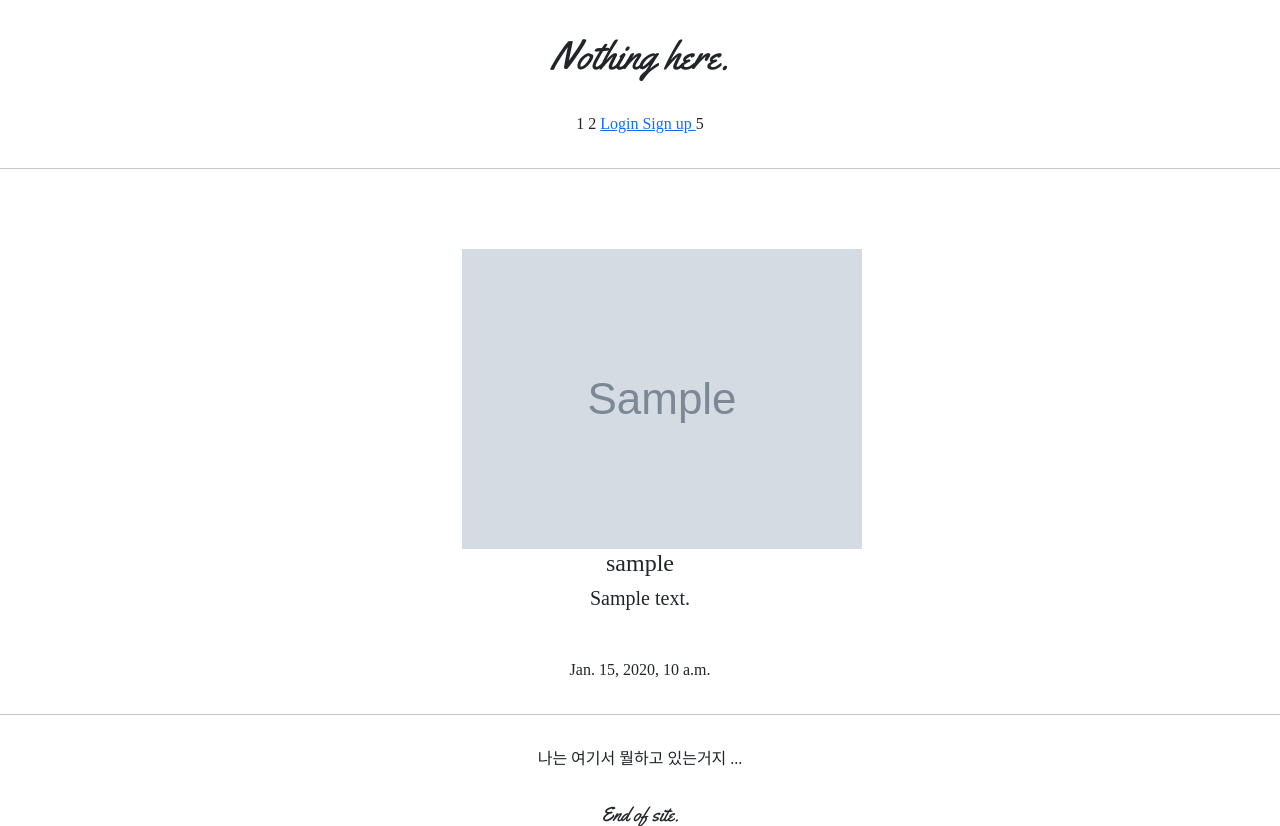
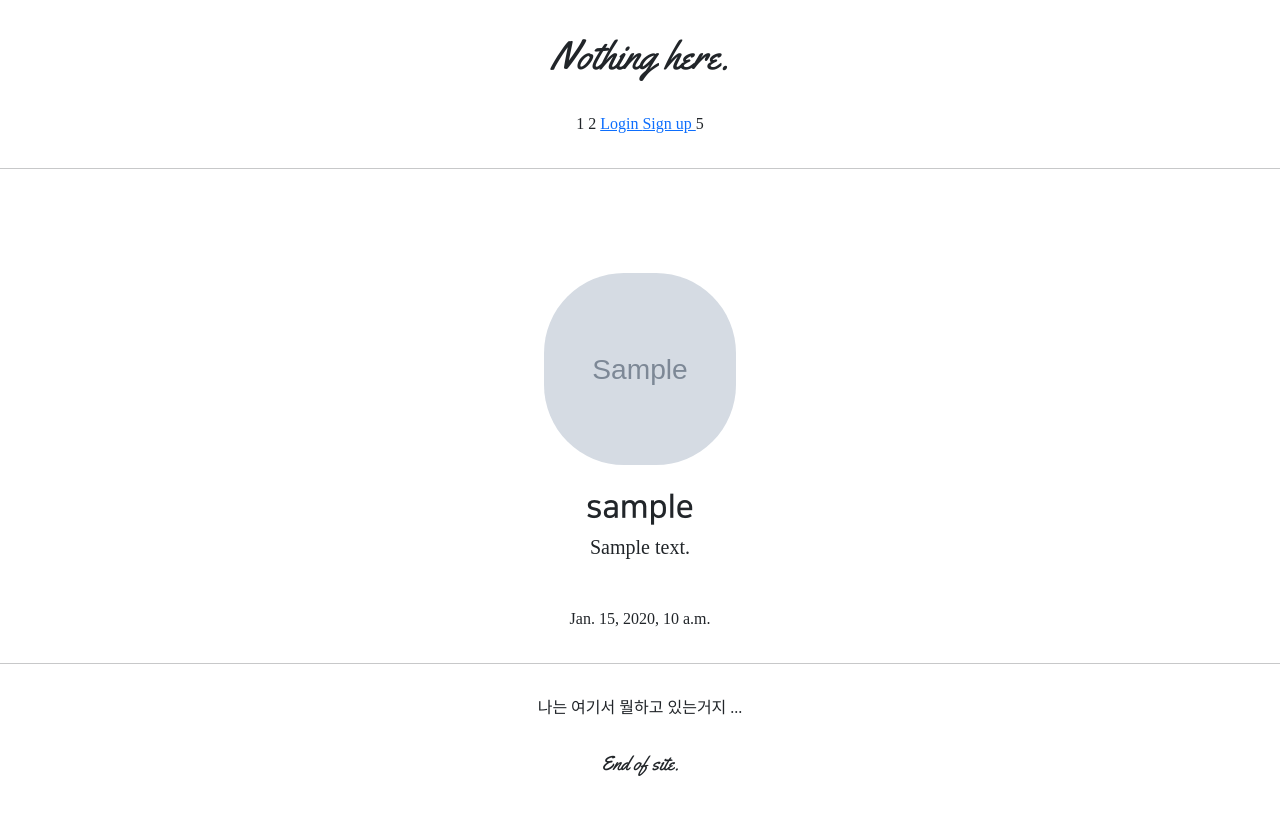
Before and after one commit to misojun50/git_mytest2, a Django app: page /accounts/detail/1 in a window 1280 px wide. Shown: the top 826 px of the page. After the commit the page ends 776 px from the top, so only its background shows below. Run offline with Django 3.2, Linux system fonts and the light colour scheme; tables that the repository leaves empty hold one stand-in row (values such as "Sample post"); grey boxes marked "Sample" are stand-in pictures; parts of the project's set-up code (start-up, migrations or seed data) failed here and were passed over; some libraries are stand-ins or nearby versions; some web fonts are replaced.

Commit message:
7/27 mytest2 commit3

```diff
--- a/accountapp/templates/accountapp/detail.html
+++ b/accountapp/templates/accountapp/detail.html
@@ -6,15 +6,17 @@
     <div class="text-center mw-500 m-auto">
         <div class="m-5">
             {% if target_User.profile %}
-                <img src="{{ target_User.profile.image.url }}" alt="profile image">
-                <h4>{{ target_User.profile.nickname }}</h4>
+                <img src="{{ target_User.profile.image.url }}"
+                     class="profile_image m-4"
+                     alt="profile image">
+                <h2 class="NNS_B">{{ target_User.profile.nickname }}</h2>
                 <h5>{{ target_User.profile.message }}</h5>
             {% else %}
-                <h4>
+                <h2>
                     <a href={% url 'profileapp:create' %}>
                         프로필을 만들어 주세요.
                     </a>
-                </h4>
+                </h2>
             {% endif %}
 
         </div>
--- a/static/base.css
+++ b/static/base.css
@@ -19,3 +19,14 @@
     max-width: 500px;
     padding: 1rem 1.5rem;
 }
+
+.profile_image{
+    height: 12rem;
+    width: 12rem;
+    border-radius: 5rem;
+    object-fit: cover;
+}
+
+.NNS_B{
+    font-family: "NanumSquareB", cursive;
+}
```
